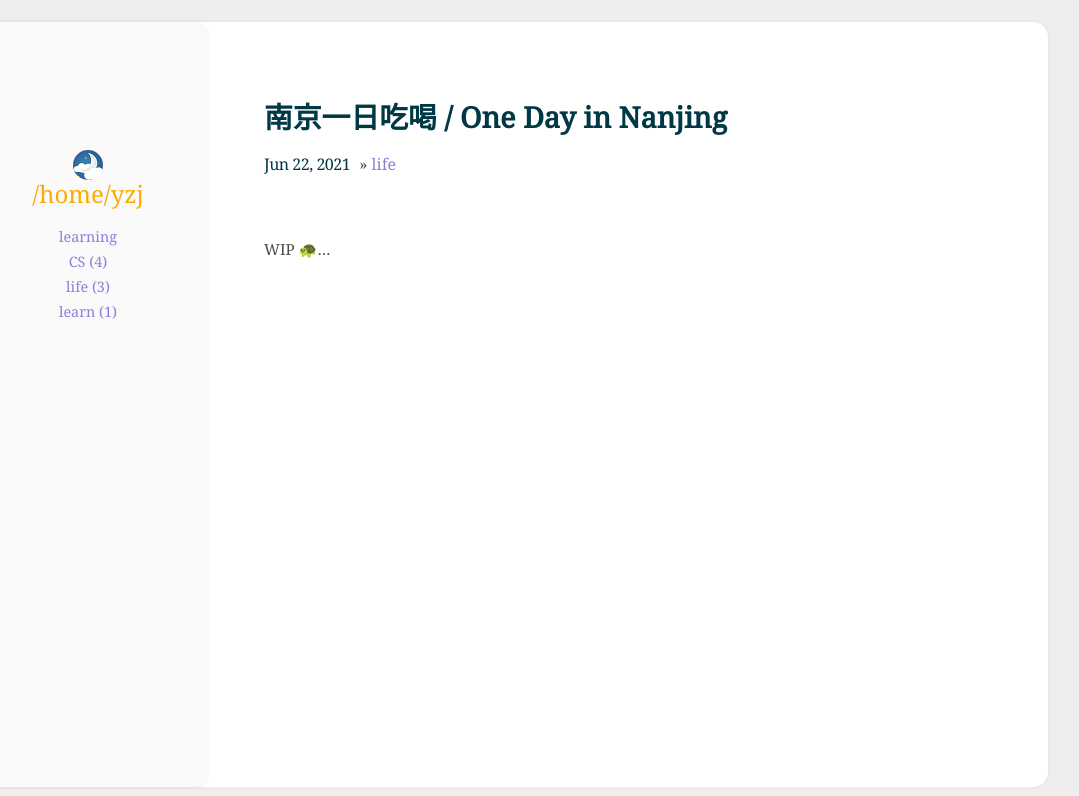
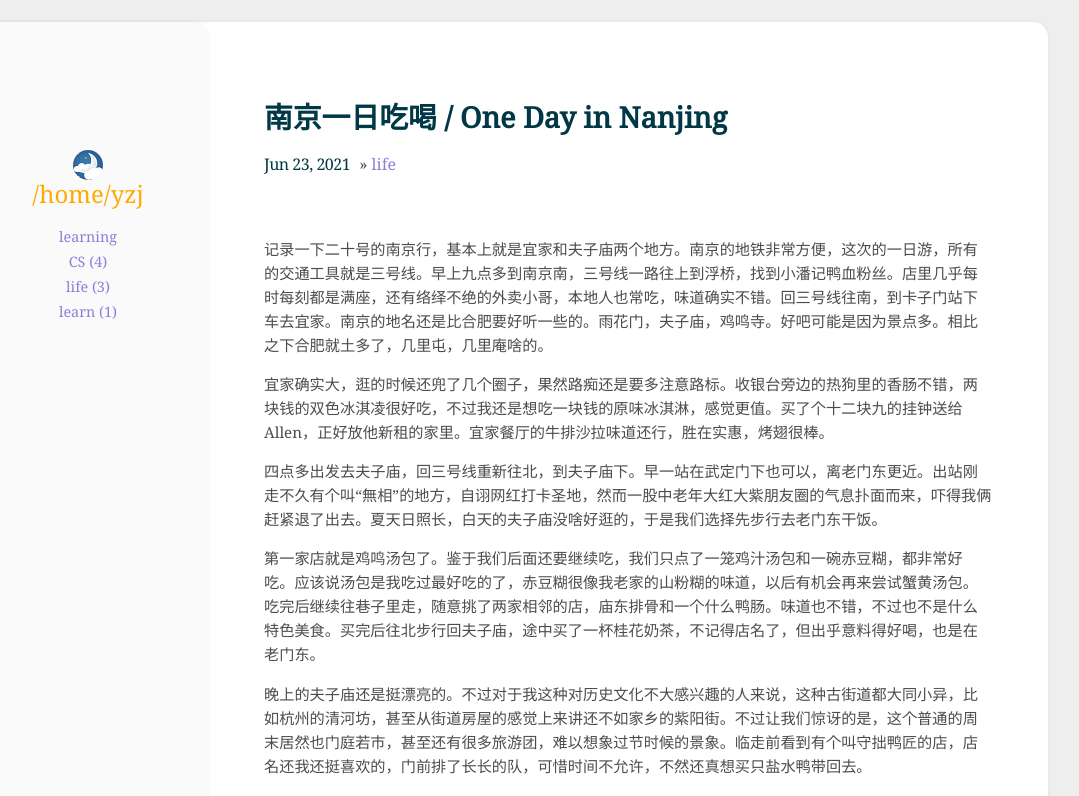
Before and after one commit to wine99/wine99.github.io, a Jekyll site: the page built from _posts/2021-06-23-Nanjing.md, in a window 1280 px wide. Shown: the top 796 px of the page, without its empty margins (132-1211 px from the left). Built offline with Jekyll 4.4.1, drawn with Linux system fonts in a browser that asks for light colours; some of the changed text lies outside the part shown.

Commit message:
new post: Nanjing

```diff
--- a/_config.yml
+++ b/_config.yml
@@ -39,7 +39,7 @@ markdown_ext: "markdown,mkdown,mkdn,mkd,md"
 markdown: kramdown
 
 # Filtering Content
-show_drafts: false
+show_drafts: null
 limit_posts: 0
 future:      false
 unpublished: false
--- a/_posts/2021-06-22-Nanjing.md
+++ /dev/null
@@ -1,8 +0,0 @@
----
-title: 南京一日吃喝 / One Day in Nanjing
-categories: [life]
-comment: false
-draft: true
----
-
-WIP 🐢...
--- /dev/null
+++ b/_posts/2021-06-23-Nanjing.md
@@ -0,0 +1,19 @@
+---
+title: 南京一日吃喝 / One Day in Nanjing
+categories: [life]
+comment: false
+---
+
+记录一下二十号的南京行，基本上就是宜家和夫子庙两个地方。南京的地铁非常方便，这次的一日游，所有的交通工具就是三号线。早上九点多到南京南，三号线一路往上到浮桥，找到小潘记鸭血粉丝。店里几乎每时每刻都是满座，还有络绎不绝的外卖小哥，本地人也常吃，味道确实不错。回三号线往南，到卡子门站下车去宜家。南京的地名还是比合肥要好听一些的。雨花门，夫子庙，鸡鸣寺。好吧可能是因为景点多。相比之下合肥就土多了，几里屯，几里庵啥的。
+
+宜家确实大，逛的时候还兜了几个圈子，果然路痴还是要多注意路标。收银台旁边的热狗里的香肠不错，两块钱的双色冰淇凌很好吃，不过我还是想吃一块钱的原味冰淇淋，感觉更值。买了个十二块九的挂钟送给 Allen，正好放他新租的家里。宜家餐厅的牛排沙拉味道还行，胜在实惠，烤翅很棒。
+
+四点多出发去夫子庙，回三号线重新往北，到夫子庙下。早一站在武定门下也可以，离老门东更近。出站刚走不久有个叫“無相”的地方，自诩网红打卡圣地，然而一股中老年大红大紫朋友圈的气息扑面而来，吓得我俩赶紧退了出去。夏天日照长，白天的夫子庙没啥好逛的，于是我们选择先步行去老门东干饭。
+
+第一家店就是鸡鸣汤包了。鉴于我们后面还要继续吃，我们只点了一笼鸡汁汤包和一碗赤豆糊，都非常好吃。应该说汤包是我吃过最好吃的了，赤豆糊很像我老家的山粉糊的味道，以后有机会再来尝试蟹黄汤包。吃完后继续往巷子里走，随意挑了两家相邻的店，庙东排骨和一个什么鸭肠。味道也不错，不过也不是什么特色美食。买完后往北步行回夫子庙，途中买了一杯桂花奶茶，不记得店名了，但出乎意料得好喝，也是在老门东。
+
+晚上的夫子庙还是挺漂亮的。不过对于我这种对历史文化不大感兴趣的人来说，这种古街道都大同小异，比如杭州的清河坊，甚至从街道房屋的感觉上来讲还不如家乡的紫阳街。不过让我们惊讶的是，这个普通的周末居然也门庭若市，甚至还有很多旅游团，难以想象过节时候的景象。临走前看到有个叫守拙鸭匠的店，店名还我还挺喜欢的，门前排了长长的队，可惜时间不允许，不然还真想买只盐水鸭带回去。
+
+给吃喝排排序，第一名鸡鸣汤包，第二名鸭血粉丝，第三名不知名的桂花奶茶。南京有名的小吃还有很多，什么牛肉锅贴，桂花糖芋苗。当然还有不少景点，目前最想去的是大屠杀纪念馆，期待下次的南京行。
+
+![Nanjing_1.jpg](https://gitee.com/wine99/pics/raw/master/2021/06/Nanjing_1.jpg)
```
